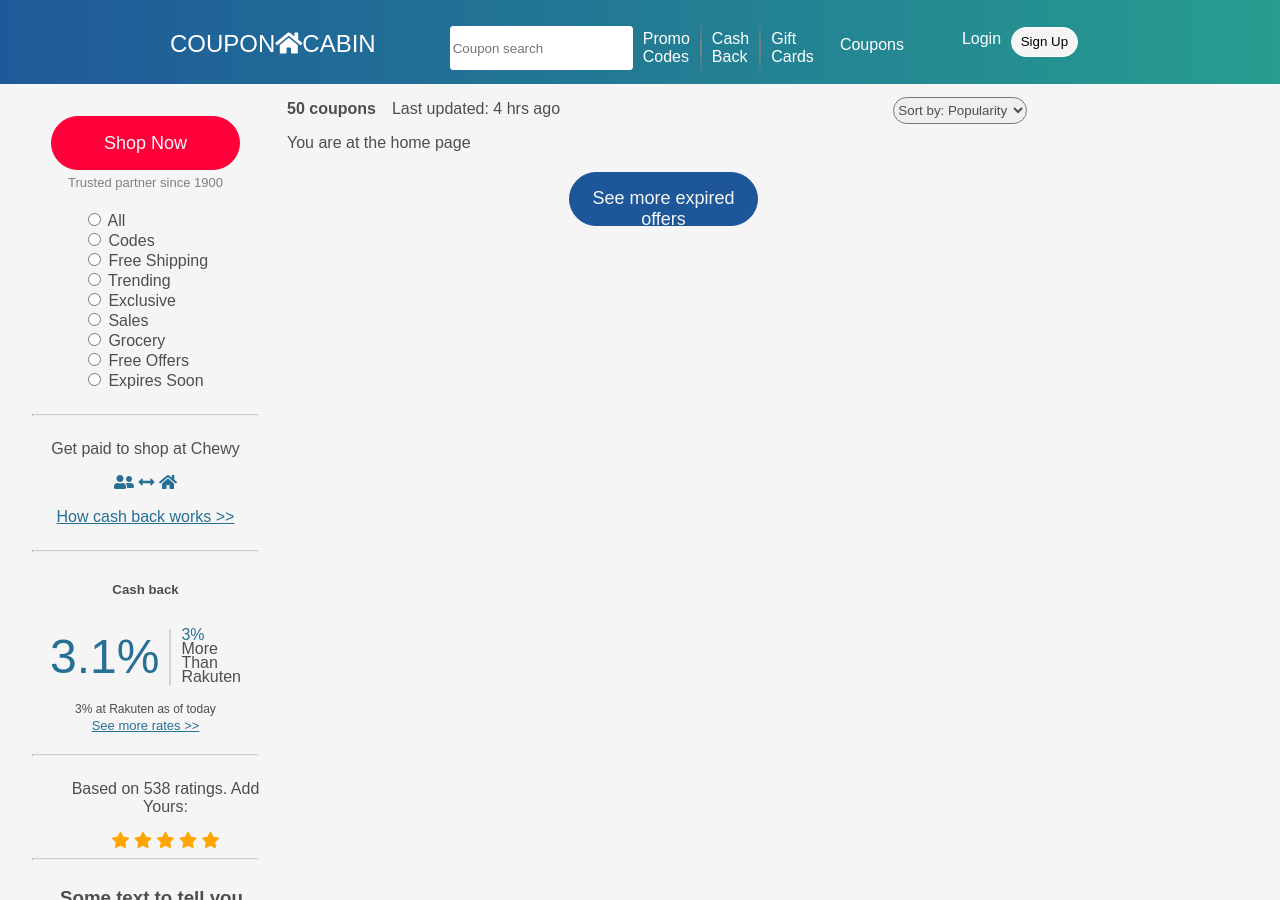
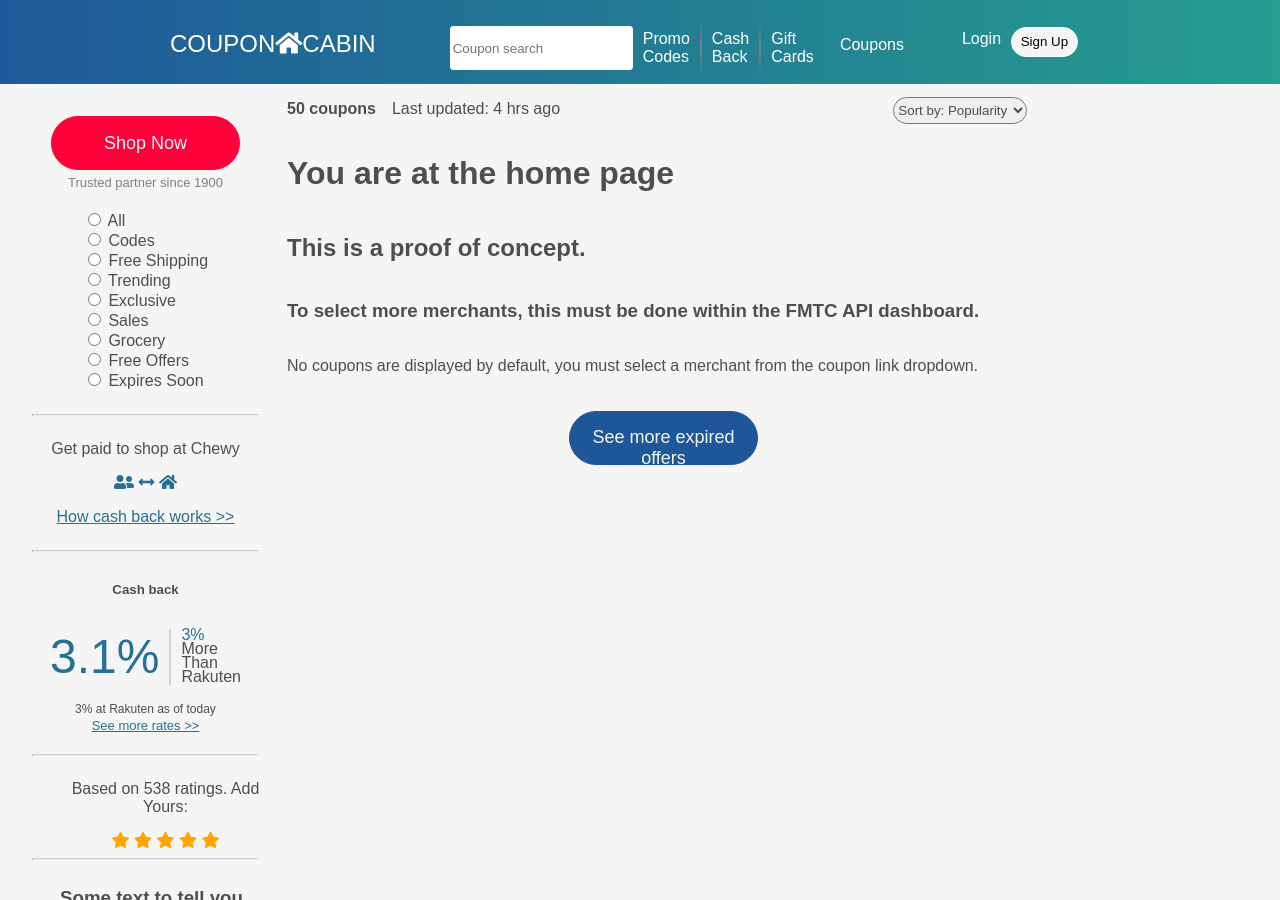
Before and after one commit to dd8917vk/jekyll, a Jekyll site: the page built from index.html, in a window 1280 px wide and 900 px high. Built offline with Jekyll 4.4.1, drawn with Linux system fonts in a browser that asks for light colours.

Commit message:
added notification on home page

```diff
--- a/_includes/body.html
+++ b/_includes/body.html
@@ -6,44 +6,44 @@
 		</div>
 		<div class="radio-selections">
 			<div>
-                <input type="radio" class="radio" value="all">
+				<input type="radio" class="radio" value="all" />
 				<label for="all">All</label>
 			</div>
 
 			<div>
-                <input class="radio" type="radio" value="codes">
+				<input class="radio" type="radio" value="codes" />
 				<label>Codes</label>
 			</div>
 			<div>
-                <input class="radio" type="radio" value="ship">
+				<input class="radio" type="radio" value="ship" />
 				<label>Free Shipping</label>
 			</div>
 			<div>
-                <input class="radio" type="radio" value="trending">
+				<input class="radio" type="radio" value="trending" />
 				<label>Trending</label>
 			</div>
 			<div>
-                <input class="radio" type="radio" value="exclusive">
+				<input class="radio" type="radio" value="exclusive" />
 				<label>Exclusive</label>
 			</div>
 			<div>
-                <input class="radio" type="radio" value="sales">
+				<input class="radio" type="radio" value="sales" />
 				<label>Sales</label>
 			</div>
 			<div>
-                <input class="radio" type="radio" value="grocery">
+				<input class="radio" type="radio" value="grocery" />
 				<label>Grocery</label>
 			</div>
 			<div>
-                <input class="radio" type="radio" value="free">
+				<input class="radio" type="radio" value="free" />
 				<label>Free Offers</label>
 			</div>
 			<div>
-                <input class="radio" type="radio" value="expire">
+				<input class="radio" type="radio" value="expire" />
 				<label>Expires Soon</label>
 			</div>
 		</div>
-            <hr>
+		<hr />
 		<div class="cash-back">
 			<p>Get paid to shop at Chewy</p>
 			<i class="fas fa-user-friends"></i>
@@ -51,7 +51,7 @@
 			<i class="fas fa-home"></i>
 			<p><a href="#">How cash back works >></a></p>
 		</div>
-            <hr>
+		<hr />
 		<div class="cash-back-p">
 			<h5>Cash back</h5>
 			<div class="cash-back-percent">
@@ -66,44 +66,68 @@
 			<p>3% at Rakuten as of today</p>
 			<a href="#">See more rates >></a>
 		</div>
-            <hr>
+		<hr />
 		<div class="star-body">
-            <p>Based on 538 ratings.  Add Yours:</p>
+			<p>Based on 538 ratings. Add Yours:</p>
 			<span class="fa fa-star checked"></span>
 			<span class="fa fa-star checked"></span>
 			<span class="fa fa-star checked"></span>
 			<span class="fa fa-star checked"></span>
 			<span class="fa fa-star checked"></span>
 		</div>
-            <hr>
+		<hr />
 		<div class="left-panel-p">
 			<h3>Some text to tell you how awesome we are today</h3>
-            <p>text ever since the 1500s, when an unknown printer took a galley of type and scrambled it to make a type specimen book. It has survived not only five </p>
+			<p>
+				text ever since the 1500s, when an unknown printer took a galley of type
+				and scrambled it to make a type specimen book. It has survived not only
+				five
+			</p>
 		</div>
 		<div class="left-panel-p">
 			<h3>Some more random text that will explain how we can use your money</h3>
-            <p>text ever since the 1500s, when an unknown printer took a galley of type and scrambled it to make a type specimen book. It has survived not only five </p>
+			<p>
+				text ever since the 1500s, when an unknown printer took a galley of type
+				and scrambled it to make a type specimen book. It has survived not only
+				five
+			</p>
 		</div>
 		<div class="left-panel-p">
 			<h3>Chewy coupons are the best on our website.</h3>
-            <p>text ever since the 1500s, when an unknown printer took a galley of type and scrambled it to make a type specimen book. It has survived not only five </p>
+			<p>
+				text ever since the 1500s, when an unknown printer took a galley of type
+				and scrambled it to make a type specimen book. It has survived not only
+				five
+			</p>
 		</div>
 		<div class="left-panel-p">
 			<h3>How art thou oh parrot fro ma foreign island this is not lorum</h3>
-            <p>text ever since the 1500s, when an unknown printer took a galley of type and scrambled it to make a type specimen book. It has survived not only five </p>
+			<p>
+				text ever since the 1500s, when an unknown printer took a galley of type
+				and scrambled it to make a type specimen book. It has survived not only
+				five
+			</p>
 		</div>
 		<div class="left-panel-p">
 			<h3>This is an amazing lightning fast deal</h3>
-            <p>text ever since the 1500s, when an unknown printer took a galley of type and scrambled it to make a type specimen book. It has survived not only five </p>
+			<p>
+				text ever since the 1500s, when an unknown printer took a galley of type
+				and scrambled it to make a type specimen book. It has survived not only
+				five
+			</p>
 		</div>
 		<div class="left-panel-p">
 			<h3>This would be much better if it was dynamic content.</h3>
-            <p>text ever since the 1500s, when an unknown printer took a galley of type and scrambled it to make a type specimen book. It has survived not only five </p>
+			<p>
+				text ever since the 1500s, when an unknown printer took a galley of type
+				and scrambled it to make a type specimen book. It has survived not only
+				five
+			</p>
 		</div>
 		<div class="contact-coupon">
 			<p>Contact Chewy</p>
-            <hr>
-            <hr style="margin-top: -7px;">
+			<hr />
+			<hr style="margin-top: -7px" />
 			<div class="left-frame-contact">
 				<p><i class="fas fa-phone"></i></p>
 				<p>888-442-3423</p>
@@ -111,7 +135,7 @@
 			<div class="left-frame-contact">
 				<p><i class="fas fa-envelope"></i></p>
 				<p>Email</p>
-            </div >
+			</div>
 			<div class="left-frame-contact">
 				<p><i class="fas fa-comment-dots"></i></p>
 				<p>Chat</p>
@@ -120,7 +144,6 @@
 				<p><i class="fas fa-shipping-fast"></i></p>
 				<p>Shipping</p>
 			</div>
-
 		</div>
 	</div>
 	<div class="right-panel-flex">
@@ -137,13 +160,22 @@
 					<option value="2">Expiring Soon</option>
 				</select>
 			</div>
-
 		</div>
 		<div class="coupon-flex">
 			{% if page.url == "/" %}
-            <div>You are at the home page</div>
-            {% endif %}
-            {% include card.html %}
+			<h1>You are at the home page</h1>
+			<h2>This is a proof of concept.</h2>
+			<h3>
+				To select more merchants, this must be done within the FMTC API
+				dashboard.
+			</h3>
+			<div>
+				<p>
+					No coupons are displayed by default, you must select a merchant from
+					the coupon link dropdown.
+				</p>
+			</div>
+			{% endif %} {% include card.html %}
 		</div>
 		<div>
 			<button class="coupon-end-button">See more expired offers</button>
@@ -161,38 +193,36 @@
 		<p>You'll receive our best online coupons, too.</p>
 	</div>
 	<div class="email-signup">
-        <input class="bottom-panel-email-input" placeholder="Enter your email address" type="email">
+		<input
+			class="bottom-panel-email-input"
+			placeholder="Enter your email address"
+			type="email"
+		/>
 		<button class="bottom-panel-email-signup-button">Sign Me Up</button>
 	</div>
 	<div>
-        <p>Easily unsubscribe at any time. <a href="#">Review our privacy policy.</a></p>
+		<p>
+			Easily unsubscribe at any time. <a href="#">Review our privacy policy.</a>
+		</p>
 	</div>
 	<div class="bottom-hr-sep-div">
-        <hr class="bottom-hr-sep-hr">
-        <hr class="bottom-hr-sep-hr">
+		<hr class="bottom-hr-sep-hr" />
+		<hr class="bottom-hr-sep-hr" />
 	</div>
 </div>
 <div>
 	<div class="bottom-panel-background">
-    <div class=bottom-panel-flex-cards>
+		<div class="bottom-panel-flex-cards">
 			<div>Chewy couponers also shop</div>
 			<div class="card-small-flex-container">
-            {% include card-small.html %}
-            {% include card-small.html %}
-            {% include card-small.html %}
-            {% include card-small.html %}
-            {% include card-small.html %}
-            {% include card-small.html %}
-            {% include card-small.html %}
-            {% include card-small.html %}
-            {% include card-small.html %}
-            {% include card-small.html %}
-            {% include card-small.html %}
-            {% include card-small.html %}
-            {% include card-small.html %}
-            {% include card-small.html %}
-            {% include card-small.html %}
-            {% include card-small.html %}
+				{% include card-small.html %} {% include card-small.html %} {% include
+				card-small.html %} {% include card-small.html %} {% include
+				card-small.html %} {% include card-small.html %} {% include
+				card-small.html %} {% include card-small.html %} {% include
+				card-small.html %} {% include card-small.html %} {% include
+				card-small.html %} {% include card-small.html %} {% include
+				card-small.html %} {% include card-small.html %} {% include
+				card-small.html %} {% include card-small.html %}
 			</div>
 		</div>
 	</div>
@@ -230,8 +260,8 @@
 		<p><i class="fab fa-pinterest fa-2x"></i></p>
 	</div>
 </div>
-<hr>
-<div class="bottom-panel-links-container" style="background-color: whitesmoke;">
+<hr />
+<div class="bottom-panel-links-container" style="background-color: whitesmoke">
 	<div class="bottom-panel-links">
 		<div class="bottom-panel-links-sep">
 			<h4>Company</h4>
@@ -241,7 +271,7 @@
 			<a href="#">FAQ's</a>
 			<a href="#">Contact Us</a>
 		</div>
-        <div class="bottom-panel-links-sep" style="align-self: flex-start;">
+		<div class="bottom-panel-links-sep" style="align-self: flex-start">
 			<h4>Holiday Savings</h4>
 			<a href="#">Spring Wardrobe</a>
 		</div>
@@ -263,27 +293,38 @@
 	</div>
 </div>
 <div class="bottom-footer">
-        <a class="bottom-footer-logo" href="index.html">COUPON<i class="fas fa-home"></i>CABIN</a>
-        <p>©2003-2021 CouponCabin LLC. Use of this site is subject to the Terms & Conditions.</p>
+	<a class="bottom-footer-logo" href="index.html"
+		>COUPON<i class="fas fa-home"></i>CABIN</a
+	>
+	<p>
+		©2003-2021 CouponCabin LLC. Use of this site is subject to the Terms &
+		Conditions.
+	</p>
 </div>
-<button onclick="goToTop()" id="scrollBtn" class="scroll-button"><i class="fas fa-arrow-up fa-3x"></i></button>
+<button onclick="goToTop()" id="scrollBtn" class="scroll-button">
+	<i class="fas fa-arrow-up fa-3x"></i>
+</button>
 
 <script>
 	let myBtn = document.getElementById("scrollBtn");
-    window.onscroll = () => {scrollFunction()}
-
+	window.onscroll = () => {
+		scrollFunction();
+	};
 
 	const scrollFunction = () => {
 		console.log(document.body.scrollTop);
 		console.log(document.documentElement.scrollTop);
-        if (document.body.scrollTop > 100 || document.documentElement.scrollTop > 100) {
+		if (
+			document.body.scrollTop > 100 ||
+			document.documentElement.scrollTop > 100
+		) {
 			myBtn.style.display = "block";
 		} else {
 			myBtn.style.display = "none";
 		}
-    }
+	};
 	const goToTop = () => {
 		document.body.scrollTop = 0;
 		document.documentElement.scrollTop = 0;
-    }
+	};
 </script>
```
Also changed, not shown: 6 other files. Lines whose indentation alone changed are shown as unchanged.
